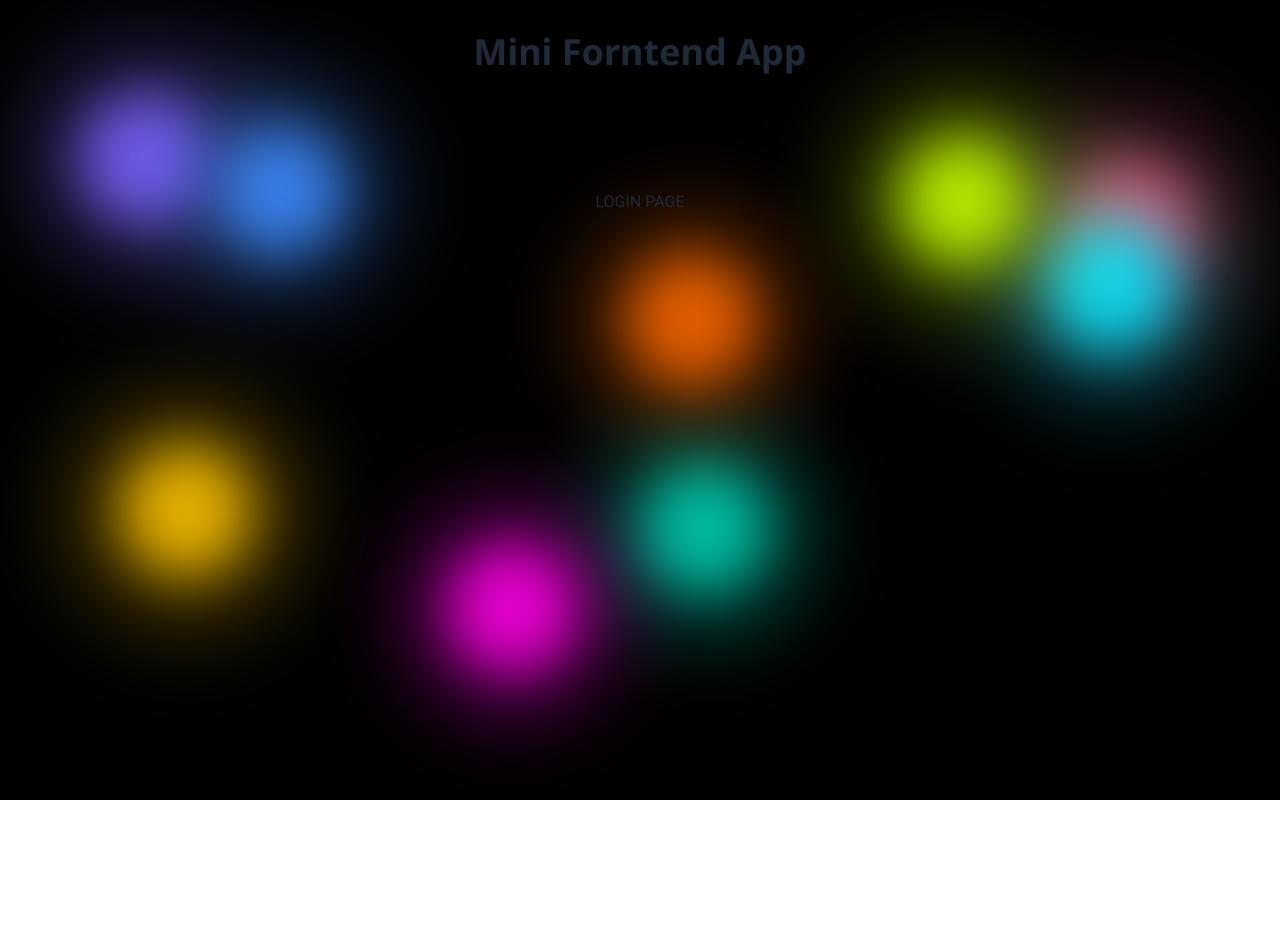
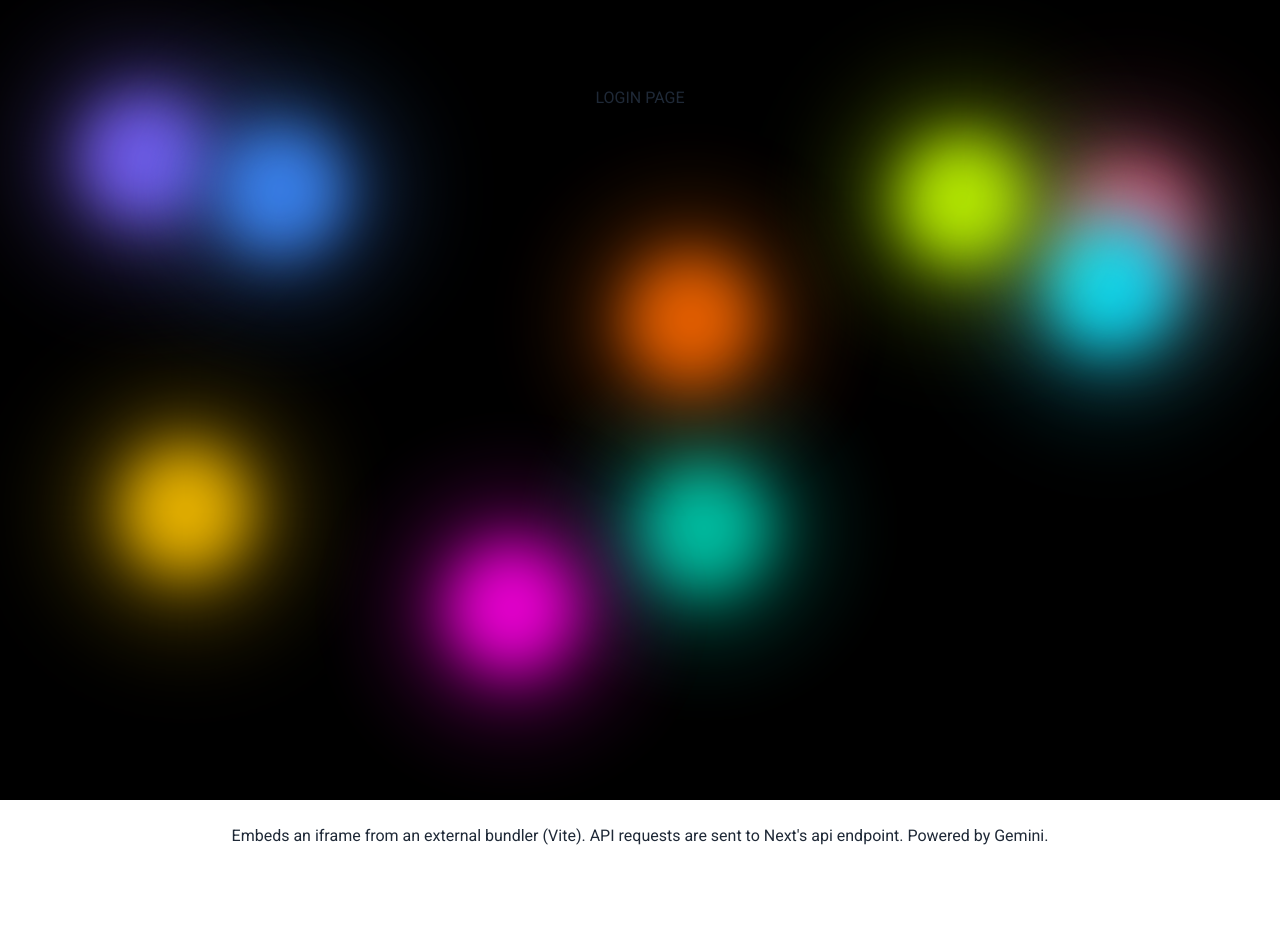
Before and after one commit to sabaudianin/ai-image, a Next.js app: page / in a window 1280 px wide. Shown: the top 947 px of the page. After the commit the page ends 864 px from the top, so only its background shows below. Built offline with nearby package versions, Linux system fonts and the light colour scheme.

Commit message:
feat add basic styles

```diff
--- a/src/app/embed/page.tsx
+++ b/src/app/embed/page.tsx
@@ -11,9 +11,13 @@ export default async function AppPage() {
 
   if (!user) redirect("/login");
 
+  const tempUser = user.email?.split("@")[0];
+
   return (
-    <section className="flex-1 mx-auto space-y-8 w-full flex flex-col items-center p-2">
-      <h2 className="text-xl font-semibold">Witaj , {user.email}</h2>
+    <section className="mx-auto space-y-8 w-full flex flex-col items-center justify-center p-2">
+      <h2 className="text-md lg:text-2xl font-semibold">
+        Hello , {tempUser} !
+      </h2>
       <EmbedWidget />
     </section>
   );
--- a/src/app/layout.tsx
+++ b/src/app/layout.tsx
@@ -42,20 +42,18 @@ export default function RootLayout({
           Skip to content
         </a>
         <Background />
-        <div className="relative z-10 flex min-h-dvh flex-col">
-          <header className="fixed inset-x-0 top-0 z-30 h-24 md:h-28 ">
-            <div className="p-8 text-center text-xl lg:text-4xl font-bold font-noto">
-              Mini Forntend App
-            </div>
-          </header>
+        <div className="relative z-10 ">
           <ToasterProvider />
           <main
             id="main-content"
-            className="w-full flex-1 flex flex-col pt-24 md:pt-28"
+            className="w-full flex flex-col items-center mt-2"
           >
             {children}
           </main>
-          <footer className=" p-8 text-center">Footer</footer>
+          <footer className="p-4 text-center">
+            Embeds an iframe from an external bundler (Vite). API requests are
+            sent to Next's api endpoint. Powered by Gemini.
+          </footer>
         </div>
       </body>
     </html>
--- a/src/components/EmbedWidget/EmbedWidget.tsx
+++ b/src/components/EmbedWidget/EmbedWidget.tsx
@@ -4,29 +4,16 @@ export const EmbedWidget = () => {
   const widgetUrl =
     process.env.NEXT_PUBLIC_WIDGET_URL ?? "https://localhost:5173";
   return (
-    <article className="min-h-screen">
-      <section className="mx-auto max-w-5xl">
-        <div className="rounded p-4">
-          <h2>AI WIdget(microfronted)</h2>
-          <p className="text-sm">
-            {" "}
-            Embed <code>&lt;iframe&gt;</code> from exterior bundler (Vite).
-            Request to API sended to <code>/api/ai</code> in Next. Powered by
-            Gemini.
-          </p>
-        </div>
-      </section>
-      <section className="rounded">
+    <section className="w-full min-h-screen">
       <iframe
         src={widgetUrl}
         title="AI Widget"
-          className="h-[720px] w-full rounded-xl border"
+        className="w-full min-h-screen"
         allow="clipboard-write"
       />
-        <p className="mt-2 text-xs text-zinc-500">
+      <p className="mt-2 text-xs text-gray-500">
         Source: <code>{widgetUrl}</code>
       </p>
     </section>
-    </article>
   );
 };
```
Lines whose indentation alone changed are shown as unchanged.
